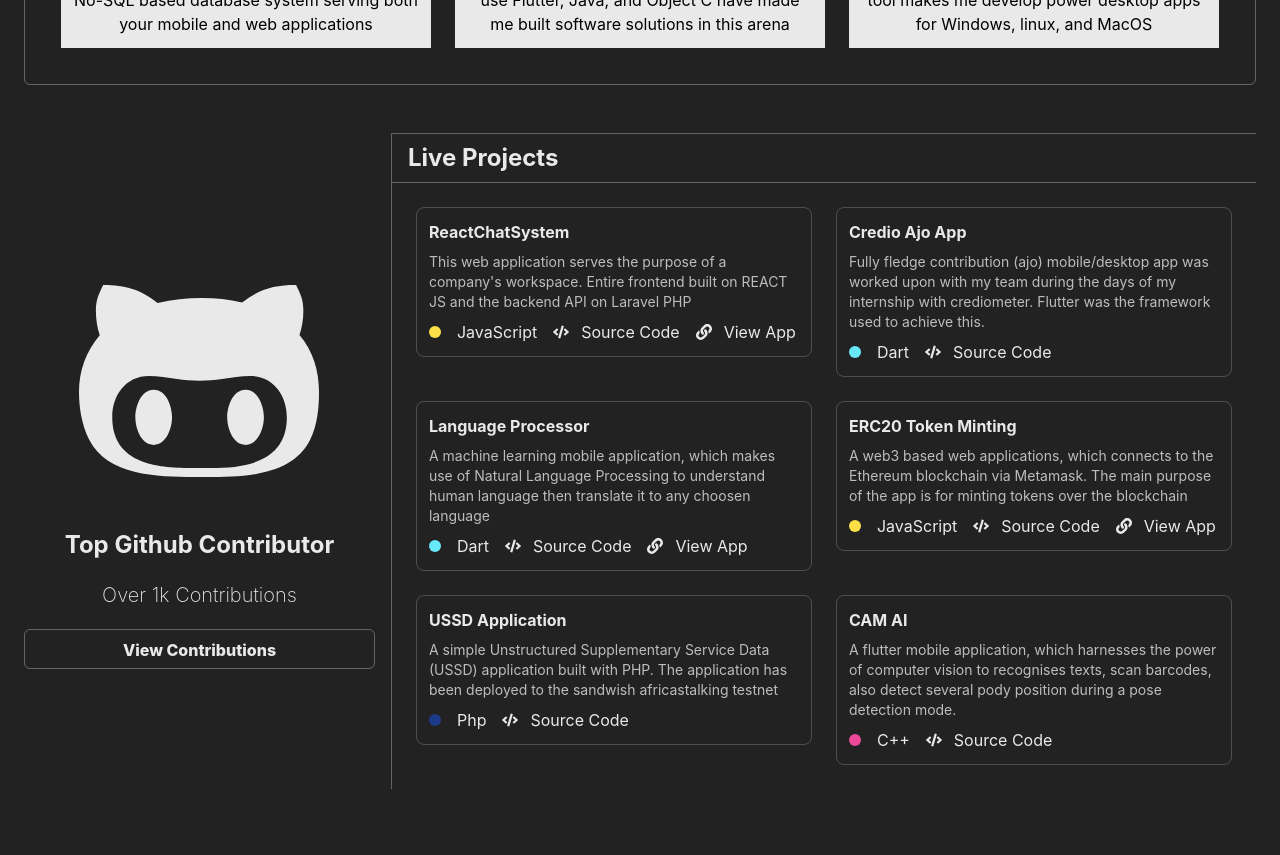
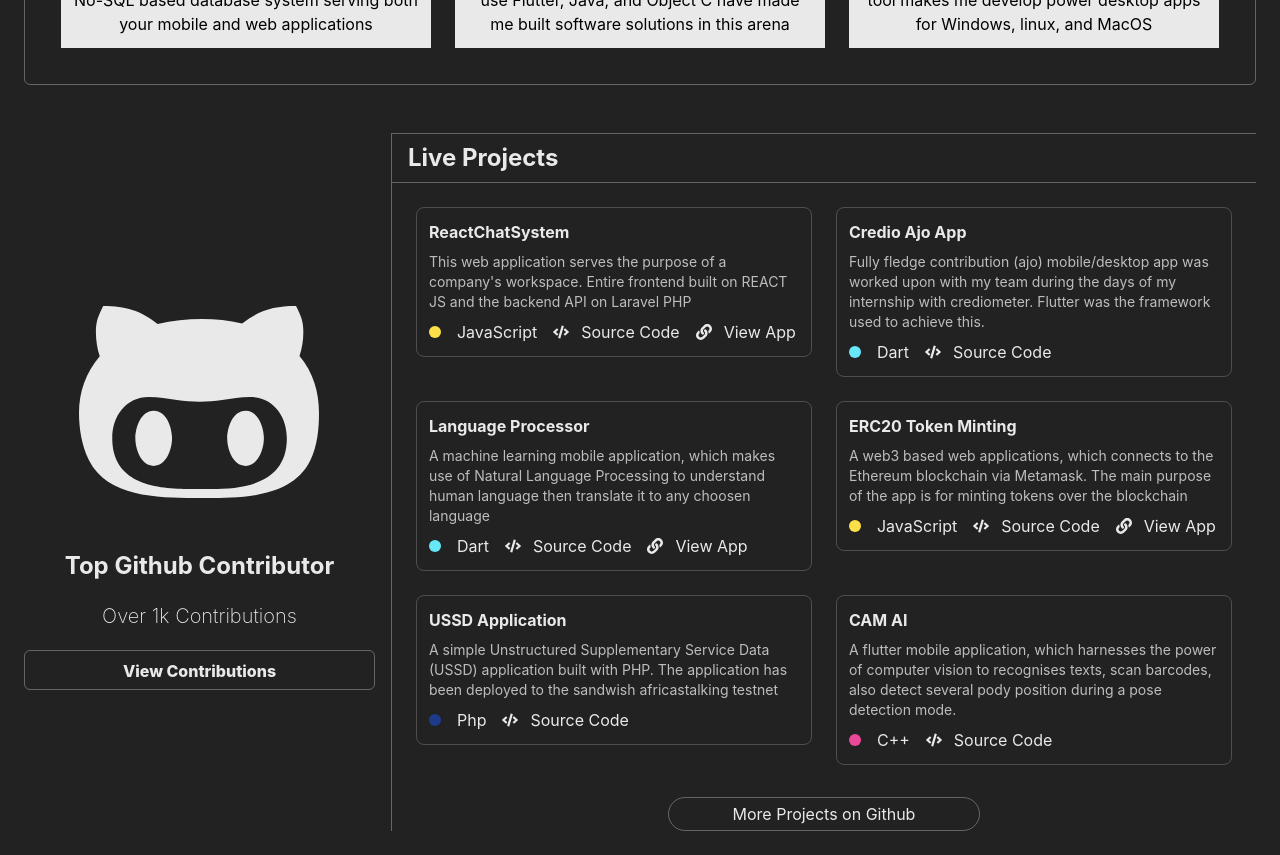
Before and after one commit to Chibueze-Adeyemi-Ajayi/REACT_portfolio, a React (Create React App) app: page / in a window 1280 px wide. Shown: the part 2540-3395 px from the top of the page. Before the commit the page ends 3353 px from the top, so only its background shows below. Built offline with nearby package versions, Linux system fonts and the light colour scheme.

Commit message:
My portfolio

```diff
--- a/src/components/project.js
+++ b/src/components/project.js
@@ -36,7 +36,7 @@
                     <a target="_blank" href="https://github.com/Chibueze-Adeyemi-Ajayi" className="w-full h-10 text-white/90 font-extrabold text-center pt-2 border border-white/30 rounded-md">View Contributions</a>
                 </div>
             </section>
-            <section className="w-full h-full border-l border-white/30">
+            <section className="w-full flex flex-col h-full border-l border-white/30">
                 <h1 className="text-white/90 font-bold px-4 py-2 border-y border-white/30 text-2xl">Live Projects</h1>
                 <div className="w-full h-full p-6 grid grid-cols-2 gap-6">
                     <Card active={true} link="https://workspace.t21services.co.uk" source_code="https://github.com/Chibueze-Adeyemi-Ajayi/ReactChatSystem" language="JavaScript" color="bg-yellow-300" title="ReactChatSystem" content="This web application serves the purpose of a company's workspace. Entire frontend built on REACT JS and the backend API on Laravel PHP" />
@@ -46,6 +46,7 @@
                     <Card active={false} source_code="https://github.com/Chibueze-Adeyemi-Ajayi/php-ussd" language="Php" color="bg-blue-900" title="USSD Application" content="A simple Unstructured Supplementary Service Data (USSD) application built with PHP. The application has been deployed to the sandwish africastalking testnet" />
                     <Card active={false} source_code="https://github.com/Chibueze-Adeyemi-Ajayi/cam-AI" language="C++" color="bg-pink-500" title="CAM AI" content="A flutter mobile application, which harnesses the power of computer vision to recognises texts, scan barcodes, also detect several pody position during a pose detection mode." />
                 </div>
+                <a href="https://github.com/Chibueze-Adeyemi-Ajayi" target="_blank" className="h-fit py-1 text-md mt-2 mx-auto px-16 border border-white/30 rounded-full text-center text-white/90">More Projects on Github</a>
             </section>
         </scetion>
     );
```
